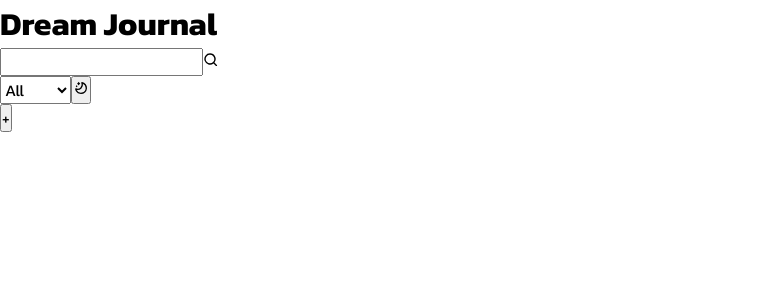
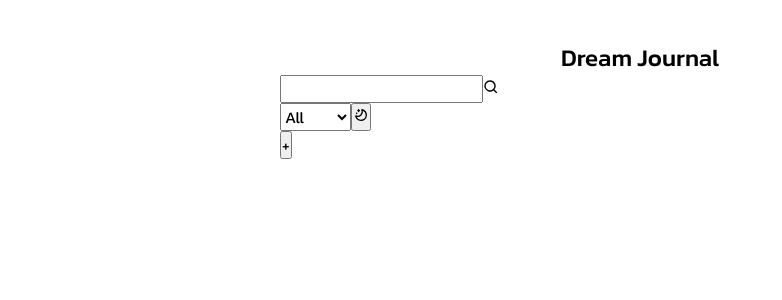
Before and after one commit to CodectiveOrg/bootcamp-2025-01-react, a React (Vite) app in the folder dream-journal/: page / in a window 1280 px wide. Shown: the top 300 px of the page, without its empty margins (0-782 px from the left). Built offline with nearby package versions, Linux system fonts and the light colour scheme.

Commit message:
[ADD] header styles

```diff
--- a/dream-journal/src/components/Header/Header.module.css
+++ b/dream-journal/src/components/Header/Header.module.css
@@ -0,0 +1,10 @@
+.header {
+  margin-block-start: 2.5rem;
+
+  h1 {
+    font-size: 1.5rem;
+    font-weight: 500;
+
+    text-align: center;
+  }
+}
--- a/dream-journal/src/components/Header/Header.tsx
+++ b/dream-journal/src/components/Header/Header.tsx
@@ -1,6 +1,8 @@
+import styles from "./Header.module.css";
+
 function Header() {
   return (
-    <header>
+    <header className={styles.header}>
       <h1>Dream Journal</h1>
     </header>
   );
--- a/dream-journal/src/index.css
+++ b/dream-journal/src/index.css
@@ -30,3 +30,9 @@
 optgroup {
   font: inherit;
 }
+
+body {
+  inline-size: min(45rem, 100% - 2rem);
+
+  margin-inline: auto;
+}
```
